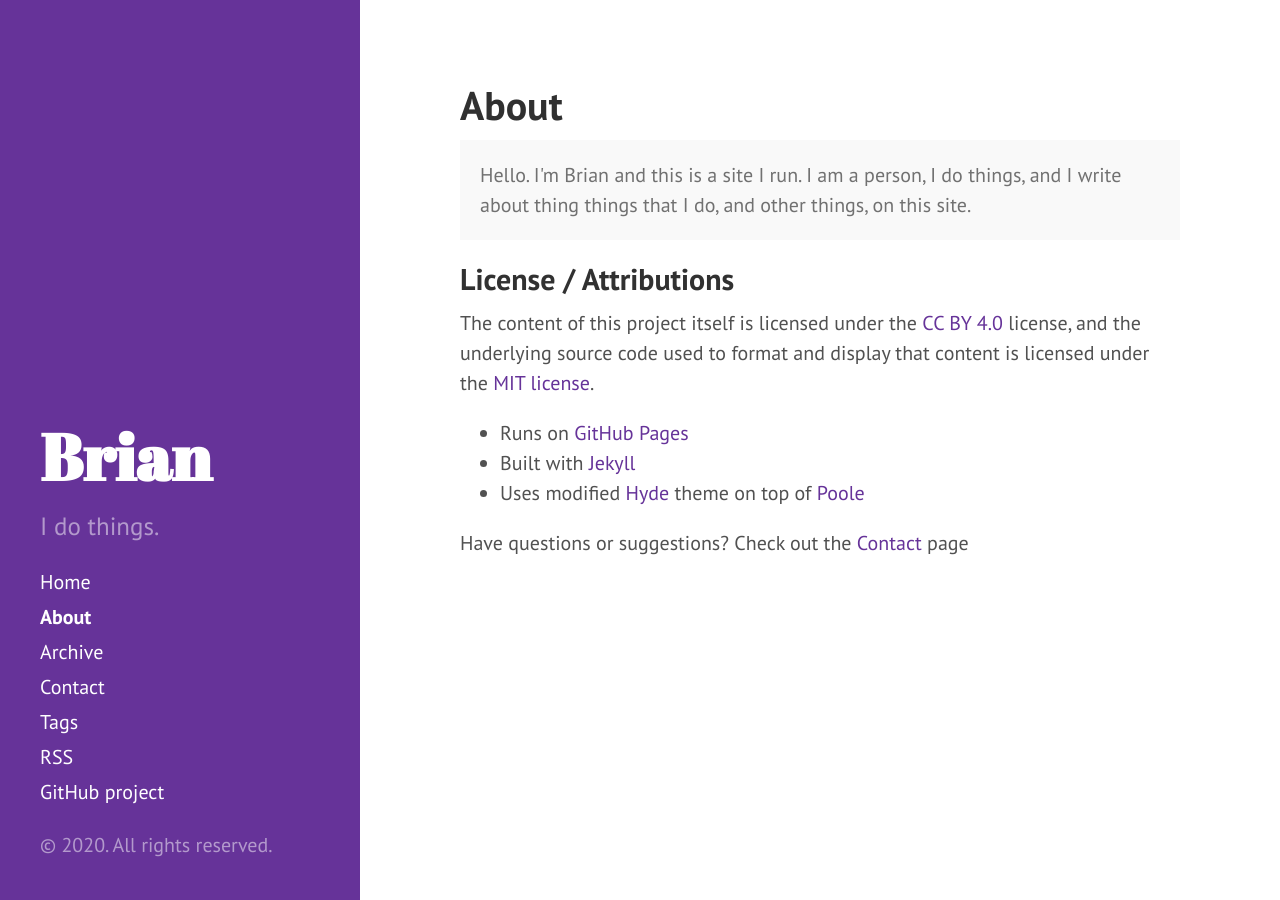
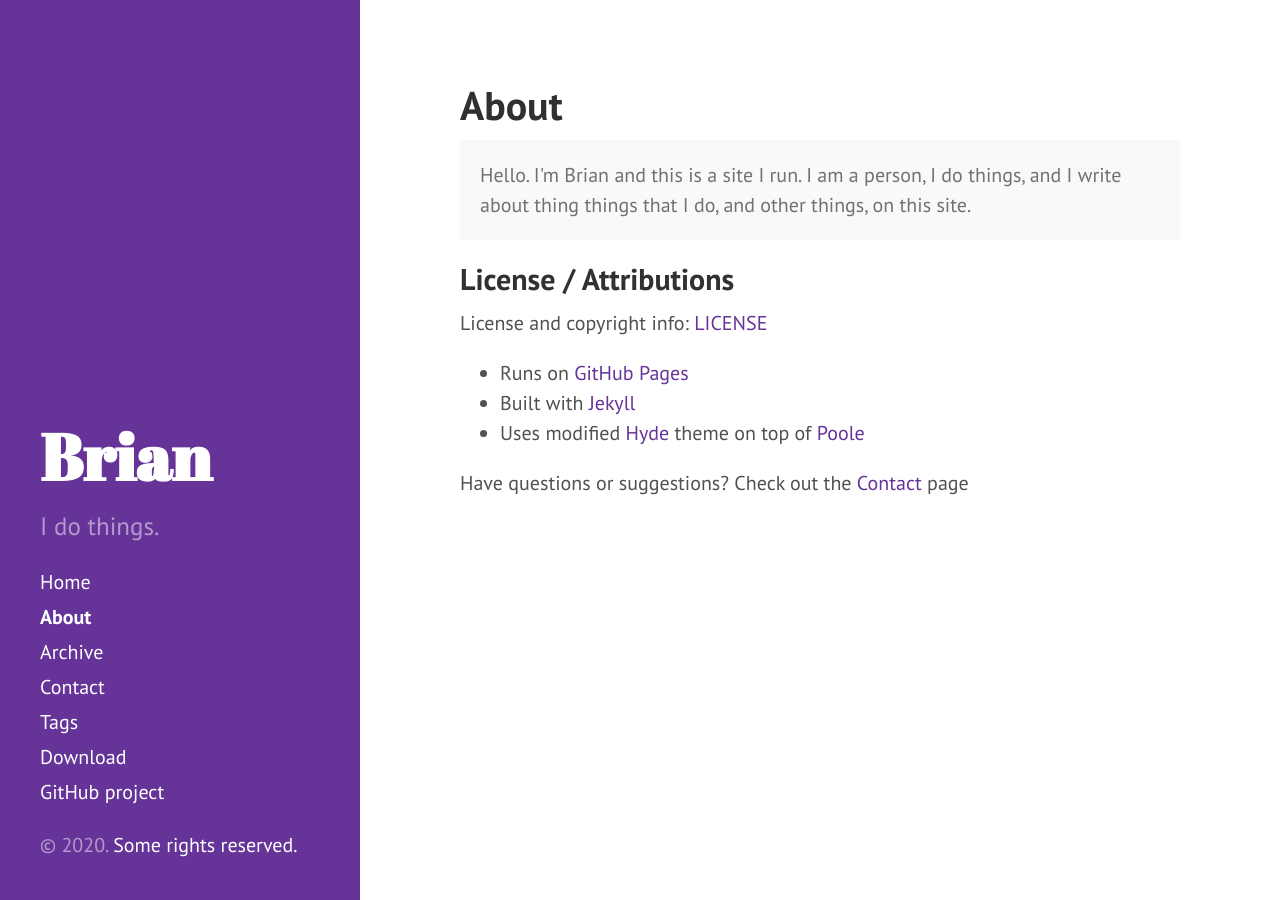
Before and after one commit to brianporeilly/brianporeilly.github.io, a Jekyll site: the page built from about.md, in a window 1280 px wide. Built offline with Jekyll 4.4.1, drawn with Linux system fonts in a browser that asks for light colours; nearby versions of some CDN libraries.

Commit message:
cleanup some license info

```diff
--- a/_includes/sidebar.html
+++ b/_includes/sidebar.html
@@ -26,7 +26,7 @@
         {% endif %}
       {% endfor %}
 
-      <a class="sidebar-nav-item" href="/atom.xml">RSS</a>
+      <a class="sidebar-nav-item" href="/atom.xml">Download</a>
       <a class="sidebar-nav-item" href="{{ site.github.repo }}">GitHub project</a>
       {% if site.version != null %}
       <a class="sidebar-nav-item" href="{{ site.github.repo }}/archive/v{{ site.version }}.zip">Download</a>
@@ -34,6 +34,6 @@
       {% endif %}
     </nav>
 
-    <p>&copy; {{ site.time | date: '%Y' }}. All rights reserved.</p>
+    <p>&copy; {{ site.time | date: '%Y' }}. <a href="/license">Some rights reserved.</a></p>
   </div>
 </div>
--- a/about.md
+++ b/about.md
@@ -11,8 +11,7 @@ title: About
 
 ## License / Attributions
 
-The content of this project itself is licensed under the [CC BY 4.0](https://creativecommons.org/licenses/by/4.0/) license,
-and the underlying source code used to format and display that content is licensed under the [MIT license](/LICENSE.md).
+License and copyright info: [LICENSE](/license)
 
 * Runs on [GitHub Pages](https://pages.github.com)
 * Built with [Jekyll](http://jekyllrb.com)
```
Also changed, not shown: contact.md (+4 -4 lines), LICENSE-content.md (added), LICENSE-software.md (renamed from LICENSE.md), license.md (added).
